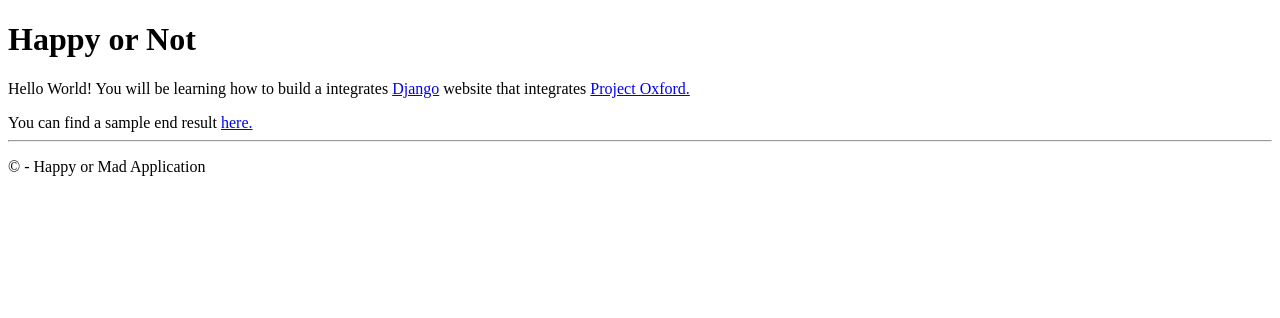
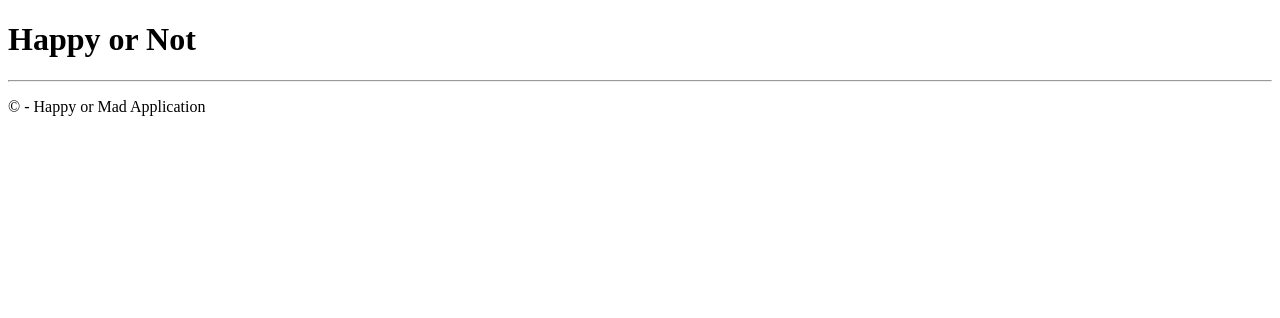
Before and after one commit to jsturtevant/happy-image-tester-django, a Django app: template app/templates/app/index.html in a window 1280 px wide. Shown: the top 318 px of the page. Run offline with Django 3.2, Linux system fonts and the light colour scheme; the template is opened without the code that fills it, so the values that code supplies are empty.

Commit message:
clear starter html

```diff
--- a/app/templates/app/index.html
+++ b/app/templates/app/index.html
@@ -3,8 +3,4 @@
 {% block content %}
 
 
-<p>Hello World!  You will be learning how to build a integrates <a href="https://www.djangoproject.com/">Django</a> website that integrates <a href="https://www.projectoxford.ai/"> Project Oxford.</a></p>
-
-You can find a sample end result <a href="http://happyornot.azurewebsites.net/">here.</a>
-
 {% endblock %}
```
